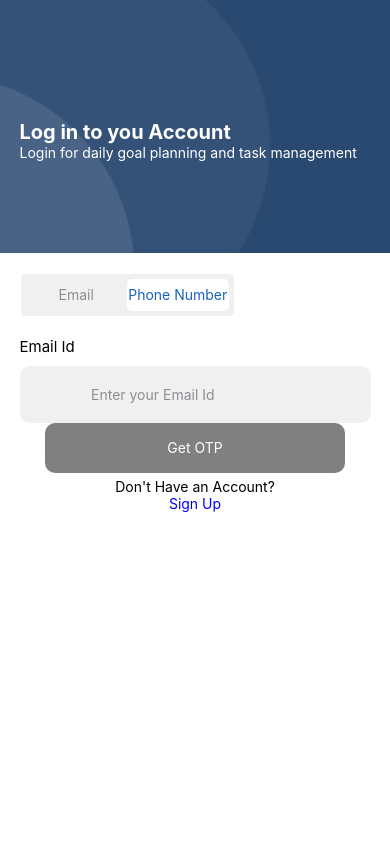
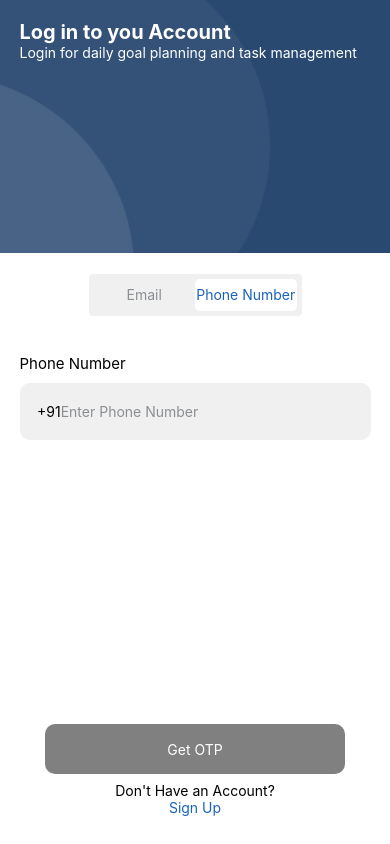
Before and after one commit to gowtham-clustrex/react-native, a React Native app: screen /login in a window 390 px wide. Built offline with nearby package versions, Linux system fonts and the light colour scheme.

Commit message:
Refact:alignment changes in login screen

```diff
--- a/src/screens/login.js
+++ b/src/screens/login.js
@@ -2,36 +2,27 @@ import React, { useState } from 'react';
 import { View, Text, ScrollView, StyleSheet, StatusBar, KeyboardAvoidingView, Image, TouchableOpacity, } from 'react-native';
 import { TextInput } from 'react-native-gesture-handler';
 import CustomSwitch from '../components/CustomSwitch';
-// import CustomSwitch from '../components/CustomSwitch';
 
 export default function Login() {
-    const [email,setemail]=useState('');
-    const[SelectedSwitch,setSelectedSwitch]=useState(1);
+    const [email, setemail] = useState('');
+    const [SelectedSwitch, setSelectedSwitch] = useState(2);
     const [phonenumber, setphonenumber] = useState('');
     const onchangephone = (number) => {
         setphonenumber(number)
     }
-    const onchangeemail=(email)=>{
+    const onchangeemail = (email) => {
         setemail(email)
     }
-    const [isEnabled, setIsEnabled] = useState(false);
+    return (
 
-    const toggleSwitch = () => {
-        setIsEnabled((previousState) => !previousState);
-    };
-    return (
-        <View style={styles.container}>
+        <KeyboardAvoidingView style={styles.container}>
             <Image source={require('../../assets/images/backimage.jpg')} style={{ height: '30%', width: '100%' }} />
-            <View style={{ padding: '5%',position:'absolute',marginTop:100}}>
+            <View style={{ padding: '5%', position: 'absolute', flex: 1, justifyContent: 'flex-end' }}>
                 <Text style={styles.text}>Log in to you Account</Text>
                 <Text numberOfLines={2} style={styles.secondtext}>Login for daily goal planning and task management</Text>
             </View>
-
-
-            {/* <ScrollView > */}
-
-            <View style={{ padding: '5%'}}>
-
+            <View style={{ padding: '5%' }}>
+                <View style={{ alignItems: 'center' }}>
                     <CustomSwitch
                         selectionMode={2}
                         roundCorner={true}
@@ -40,14 +31,17 @@ export default function Login() {
                         onSelectSwitch={setSelectedSwitch}
                         selectionColor={'#FFFFFF'}
                     />
+                </View>
+                <View style={{ paddingTop: '5%' }}>
+
                     {
-                SelectedSwitch == 2?
+                        SelectedSwitch == 2 ?
                             <>
                                 <Text style={styles.textTitle}>Phone Number</Text>
                                 <View style={styles.openDilogView}>
-                    <Text style={{ color: 'black'}}>{"+91"}</Text>
+                                    <Text style={{ color: 'black', justifyContent: 'flex-start' }}>{"+91"}</Text>
                                     <TextInput
-                        style={styles.phoneInputStyle}
+                                        style={styles.TextInputStyle}
                                         placeholder="Enter Phone Number"
                                         placeholderTextColor="#8B8F93"
                                         keyboardType="numeric"
@@ -62,18 +56,20 @@ export default function Login() {
                                 <Text style={styles.textTitle}>Email Id</Text>
                                 <View style={styles.openDilogView}>
                                     <TextInput
-                                style={styles.phoneInputStyle}
+                                        style={styles.TextInputStyle}
                                         placeholder="Enter your Email Id"
                                         placeholderTextColor="#8B8F93"
                                         keyboardType="email-address"
-                                value={phonenumber}
-                                onChangeText={onchangephone}
+                                        value={email}
+                                        onChangeText={onchangeemail}
                                         secureTextEntry={false}
                                     />
                                 </View>
                             </>
                     }
+                </View>
 
+            </View>
             <View style={styles.viewBottom}>
                 <TouchableOpacity>
                     <View style={[
@@ -86,23 +82,21 @@ export default function Login() {
                     </View>
 
                 </TouchableOpacity>
+
                 <View style={{
                     padding: '2%', justifyContent: 'center',
-                    alignItems: 'center', bottom: '2%'
+                    alignItems: 'center',
                 }}>
                     <Text style={{
                         color: 'black',
                     }}>Don't Have an Account?</Text>
                     <Text style={{
-                        color: 'blue'
+                        color: '#1A63BD'
                     }}>Sign Up</Text>
                 </View>
 
             </View>
-            {/* </ScrollView> */}
-
-        </View>
-        </View>
+        </KeyboardAvoidingView>
     );
 };
 
@@ -112,29 +106,18 @@ export default function Login() {
 
 const styles = StyleSheet.create({
     container: {
-
         flex: 1,
-        backgroundColor:'#FFFFFF',
-        // height:'100%'
-        // justifyContent: 'center',
-        // alignItems: 'center',
-        // padding:'2%'
+        backgroundColor: '#FFFFFF',
     },
     text: {
         color: '#ffffff',
         fontSize: 20,
         fontWeight: '700',
         textAlign: 'left',
-        // fontWeight: '',
-        // padding: 0,
-        // bottom: 200,
-        // fontStyle: 'Merriweather'
     },
     secondtext:
     {
         color: '#ffffff',
-        // bottom: 200,
-        // fontStyle: 'Merriweather',
         fontWeight: '400',
     },
     textTitle: {
@@ -148,25 +131,20 @@ const styles = StyleSheet.create({
     openDilogView: {
         flexDirection: 'row',
         alignItems: 'center',
-        justifyContent: 'center',
         padding: '1%',
+        paddingLeft: '5%',
         backgroundColor: '#F0F0F0',
         borderRadius: 10,
 
     },
-    phoneInputStyle: {
-        marginLeft: 10,
-        // flex: 1,
+    TextInputStyle: {
         height: 50,
         color: 'black',
-        // padding:'2%'
-        // backgroundColor: '#F0F0F0'
     },
     viewBottom: {
         flex: 1,
         justifyContent: 'flex-end',
-        // marginBottom: 0,
-        bottom:0,
+        marginBottom: 20,
         alignItems: 'center'
     },
     btnContinue: {
@@ -183,12 +161,7 @@ const styles = StyleSheet.create({
     customswitch: {
         width: 50,
         height: 50,
-        borderRadius: 50,
-        // This CSS class will make the switch a square
-        borderTopLeftRadius: 0,
-        borderTopRightRadius: 0,
-        borderBottomLeftRadius: 0,
-        borderBottomRightRadius: 0,
+        borderRadius: 50
     },
 
 })
```
Lines whose indentation alone changed are shown as unchanged.
